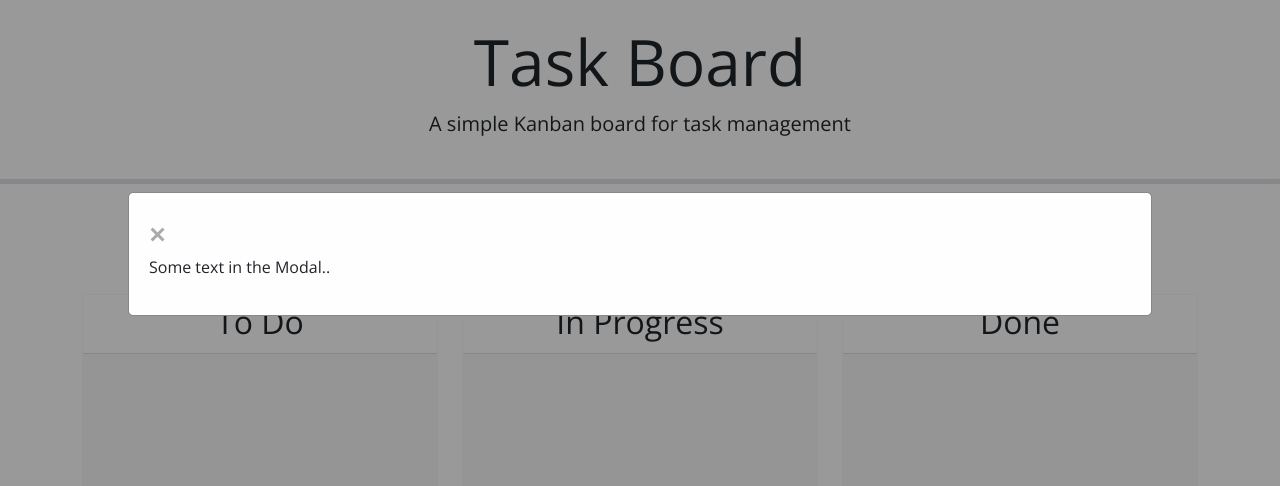
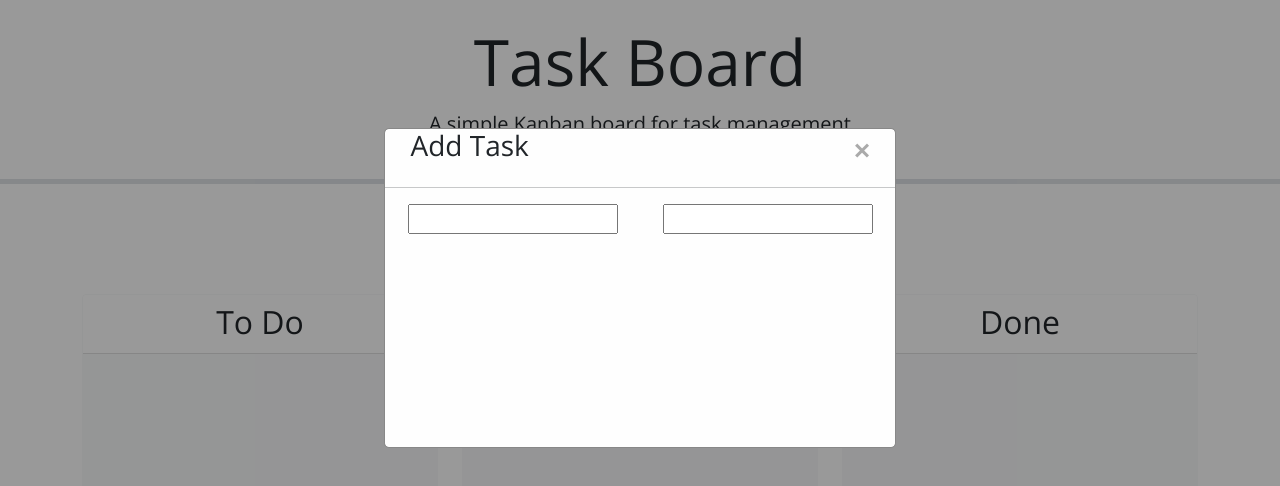
Before and after one commit to Stringer-J/Kanban-5, a plain HTML site: page index.html in a window 1280 px wide. Both pictures are taken after a click on the button "Add Task". Drawn offline with nearby package versions, Linux system fonts and the light colour scheme.

Commit message:
work on modal

```diff
--- a/Assets/CSS/style.css
+++ b/Assets/CSS/style.css
@@ -31,11 +31,32 @@ body {
 
 /* Modal Content/Box */
 .modal-content {
+  position: relative;;
   background-color: #fefefe;
-  margin: 15% auto; /* 15% from the top and centered */
-  padding: 20px;
+  margin: 10% auto;
   border: 1px solid #888;
-  width: 80%; /* Could be more or less, depending on screen size */
+  width: 40%;
+  height: 40%;
+  text-align: center;
+}
+
+.modal-content p {
+  margin-top: 5%;
+  margin-bottom: -5%;
+}
+
+.modal-content h3 {
+  text-align: left;
+  width: 50%;
+  margin-left: 5%;
+}
+
+.modal-content span {
+  text-align: right;
+  width: 50%;
+  position: absolute;
+  right: 0;
+  margin-right: 5%;
 }
 
 /* The Close Button */
@@ -52,3 +73,19 @@ body {
   text-decoration: none;
   cursor: pointer;
 }
+
+.container1 {
+  position: absolute;
+  left: 0;
+  width: 50%;
+  height: 40%;
+  /* background-color: blue; */
+}
+
+.container2 {
+  position: absolute;
+  right: 0;
+  width: 50%;
+  height: 40%;
+  /* background-color: blue; */
+}
--- a/Assets/JS/script.js
+++ b/Assets/JS/script.js
@@ -8,8 +8,10 @@ const modal = document.getElementById("myModal");
 // Get the <span> element that closes the modal
 const span = document.getElementsByClassName("close")[0];
 
+// Gets the 'add task' button
 const addButton = document.querySelector('.btn-success');
 
+// Adds event listeners to the 'add task' button and the 'x' to close the modal
 addButton.addEventListener('click', generateTaskId);
 span.addEventListener('click', closeModal);
 
--- a/index.html
+++ b/index.html
@@ -25,15 +25,29 @@
       <button class="btn btn-success" data-bs-toggle="modal" data-bs-target="#formModal">Add Task</button>
     </div>
     <!-- Todo: Create a modal with a form to add tasks -->
+
+
+
+
     <div id="myModal" class="modal">
+      <div class="modal-content">
+        <h3>Add Task</h3>
+        <span class="close">&times;</span>
+        <hr>
+        <form>
+          <div class="container1">
+            <input type="text" id="taskTitle" name="tastTitle">
+          </div>
+          <div class="container2">
+            <input type="text" id="dueDate" name="dueDate">
+          </div>
+        </form>
+      </div>
+    </div>
 
-      <!-- Modal content -->
-      <div class="modal-content">
-        <span class="close">&times;</span>
-        <p>Some text in the Modal..</p>
-      </div>
 
-    </div>
+
+
     <div class="row swim-lanes text-center justify-content-between">
       <div class="col-12 col-lg-4 d-flex">
         <div id="to-do" class="card border-light mb-3 lane flex-grow-1">
@@ -77,6 +91,7 @@
     integrity="sha256-iu/zLUB+QgISXBLCW/mcDi/rnf4m4uEDO0wauy76x7U=" crossorigin="anonymous"></script>
 
   <script src="./Assets/JS/script.js"></script>
+  <!-- <script> $( "#datepicker" ).datepicker();</script> -->
 </body>
 
 </html>
```
